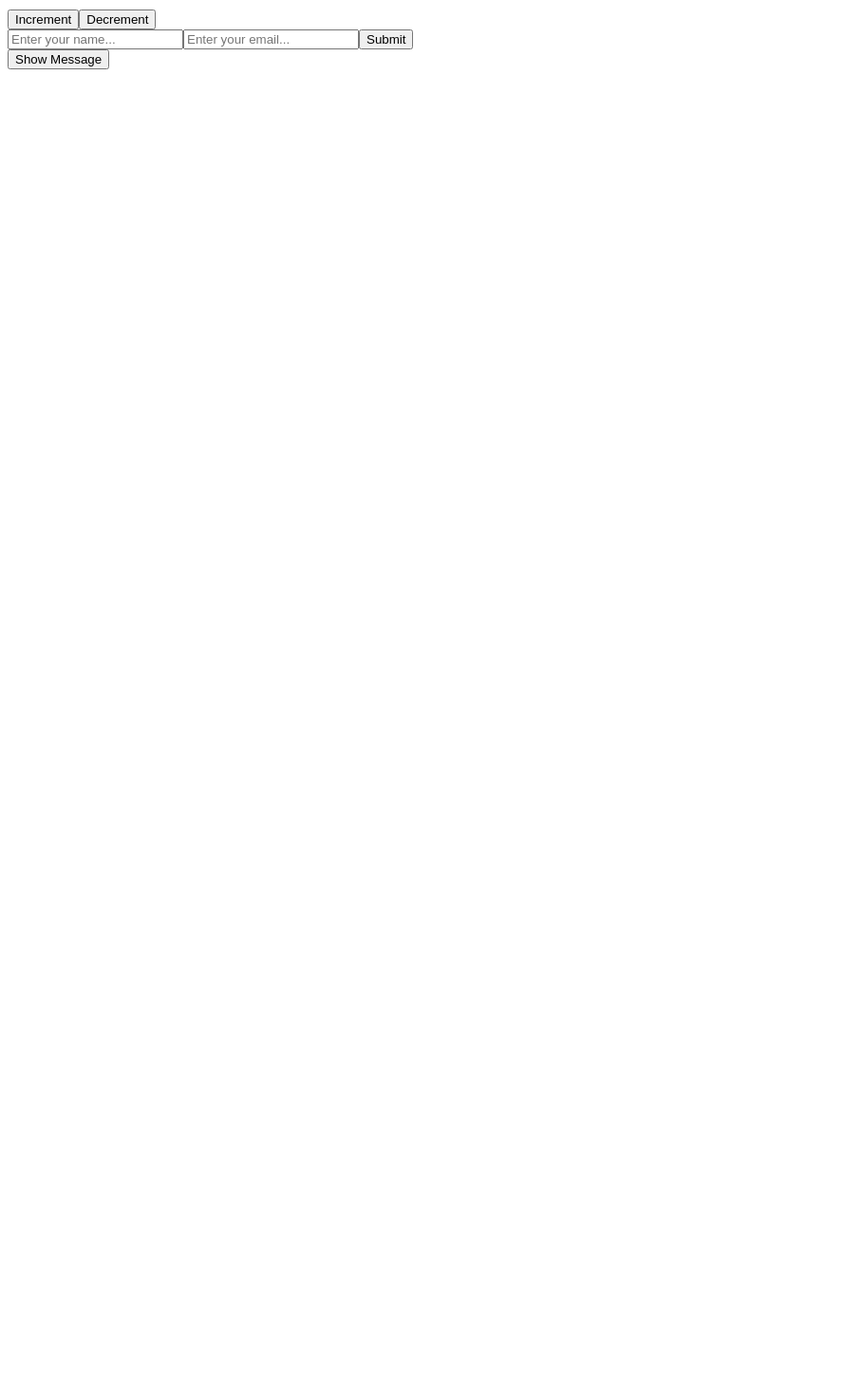
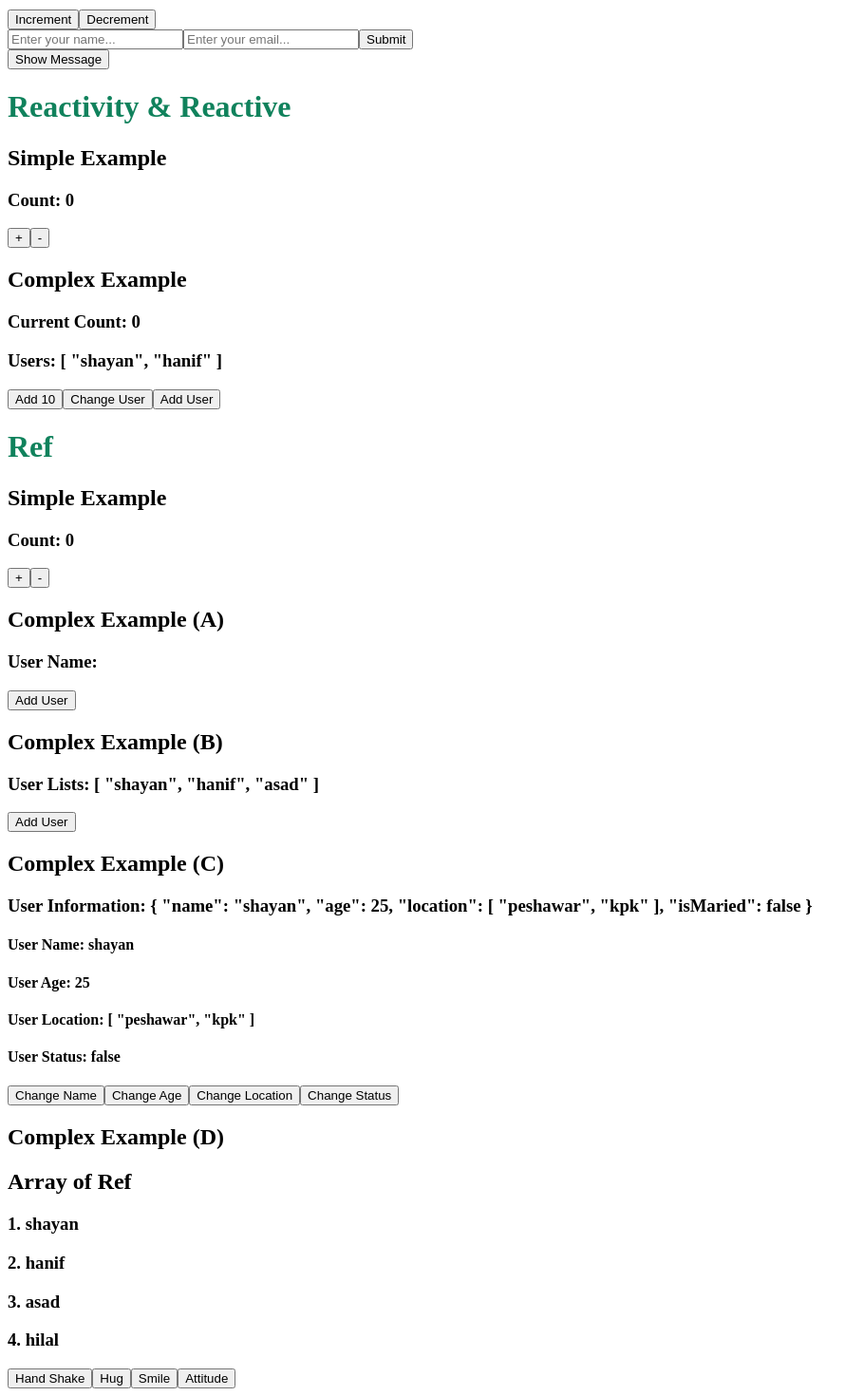
Before and after one commit to shayanahmad1999/vue-course, a Vue app: page / in a window 1280 px wide. Shown: the part 1662-3132 px from the top of the page at 95% size, without its empty margins (0-910 px from the left). Before the commit the page ends 1743 px from the top, so only its background shows below. Built offline with nearby package versions, Linux system fonts and the light colour scheme.

Commit message:
working on reactive and ref

```diff
--- a/src/App.vue
+++ b/src/App.vue
@@ -5,6 +5,8 @@ import GlobalStyle from './components/GlobalStyle.vue';
 import HelloWorld from './components/HelloWorld.vue';
 import LocalStyle from './components/LocalStyle.vue';
 import ModuleStyle from './components/ModuleStyle.vue';
+import ReactiveComponent from './components/ReactiveComponent.vue';
+import RefComponent from './components/RefComponent.vue';
 import TextInterpolation from './components/TextInterpolation.vue';
 </script>
 <template>
@@ -21,5 +23,9 @@ import TextInterpolation from './components/TextInterpolation.vue';
   <ModuleStyle />
 
   <EventHandler />
+
+  <ReactiveComponent />
+
+  <RefComponent />
 </template>
 <style scoped></style>
--- /dev/null
+++ b/src/components/ReactiveComponent.vue
@@ -0,0 +1,28 @@
+<script setup>
+import { reactive } from 'vue';
+
+const initailState = reactive({ count: 0 });
+
+const complexInitialState = reactive({ val: { count: 0 }, user: ['shayan', 'hanif'] });
+
+const changeUser = () => {
+    complexInitialState.user[0] = 'Asad'
+    complexInitialState.user[1] = 'Hilal'
+}
+</script>
+
+<template>
+    <h1>Reactivity & Reactive</h1>
+    <h2>Simple Example</h2>
+    <h3>Count: {{ initailState.count }}</h3>
+    <button @click="initailState.count++">+</button>
+    <button @click="initailState.count--">-</button>
+
+    <h2>Complex Example</h2>
+    <h3>Current Count: {{ complexInitialState.val.count }}</h3>
+    <h3>Users: {{ complexInitialState.user }}</h3>
+
+    <button @click="complexInitialState.val.count += 10">Add 10</button>
+    <button @click="changeUser">Change User</button>
+    <button @click="complexInitialState.user.push('John Doe')">Add User</button>
+</template>
--- /dev/null
+++ b/src/components/RefComponent.vue
@@ -0,0 +1,52 @@
+<script setup>
+import { reactive, ref } from 'vue';
+
+const count = ref(0);
+
+let userName = ref('');
+
+let userList = ref(['shayan', 'hanif', 'asad']);
+
+let userInfo = ref({ name: 'shayan', age: 25, location: ['peshawar', 'kpk'], isMaried: false });
+
+let friends = reactive([ref('shayan'), ref('hanif'), ref('asad'), ref('hilal')]);
+</script>
+<template>
+    <h1>Ref</h1>
+    <h2>Simple Example</h2>
+    <h3>Count: {{ count }}</h3>
+    <button @click="count++">+</button>
+    <button @click="count--">-</button>
+
+    <h2>Complex Example (A)</h2>
+    <h3>User Name: {{ userName }}</h3>
+    <button @click="userName = 'Shayan'">Add User</button>
+
+    <h2>Complex Example (B)</h2>
+    <h3>User Lists: {{ userList }}</h3>
+    <button @click="userList.push('Hilal')">Add User</button>
+
+    <h2>Complex Example (C)</h2>
+    <h3>User Information: {{ userInfo }}</h3>
+    <h4>User Name: {{ userInfo.name }}</h4>
+    <h4>User Age: {{ userInfo.age }}</h4>
+    <h4>User Location: {{ userInfo.location }}</h4>
+    <h4>User Status: {{ userInfo.isMaried }}</h4>
+    <button @click="userInfo.name = 'John Doe'">Change Name</button>
+    <button @click="userInfo.age = 40">Change Age</button>
+    <button @click="userInfo.location = ['New York', 'USA']">Change Location</button>
+    <button @click="userInfo.isMaried = true">Change Status</button>
+
+    <h2>Complex Example (D)</h2>
+    <h2>Array of Ref</h2>
+    <h3>1. {{ friends[0] }}</h3>
+    <h3>2. {{ friends[1] }}</h3>
+    <h3>3. {{ friends[2] }}</h3>
+    <h3>4. {{ friends[3] }}</h3>
+
+    <button @click="friends[0] = '🤝'">Hand Shake</button>
+    <button @click="friends[1] = '🫂'">Hug</button>
+    <button @click="friends[2] = '😊'">Smile</button>
+    <button @click="friends[3] = '😎'">Attitude</button>
+
+</template>
```
